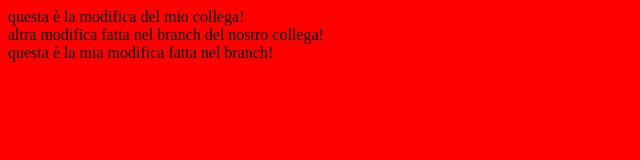
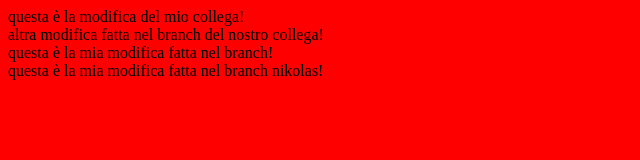
Before and after one commit to NikolasMosca/lesson-git-merge, a plain HTML site: page index.html in a window 1280 px wide. Shown: the whole page, without its empty margins (0-640 px from the left). Drawn offline with Linux system fonts and the light colour scheme.

Commit message:
aggiunta blocco index.html

```diff
--- a/index.html
+++ b/index.html
@@ -13,6 +13,9 @@
         <div class="utente1">
             questa è la mia modifica fatta nel branch!
         </div>
+        <div class="utente-nikolas">
+            questa è la mia modifica fatta nel branch nikolas!
+        </div>
 
         <script src="main.js"></script>
     </body>
```
